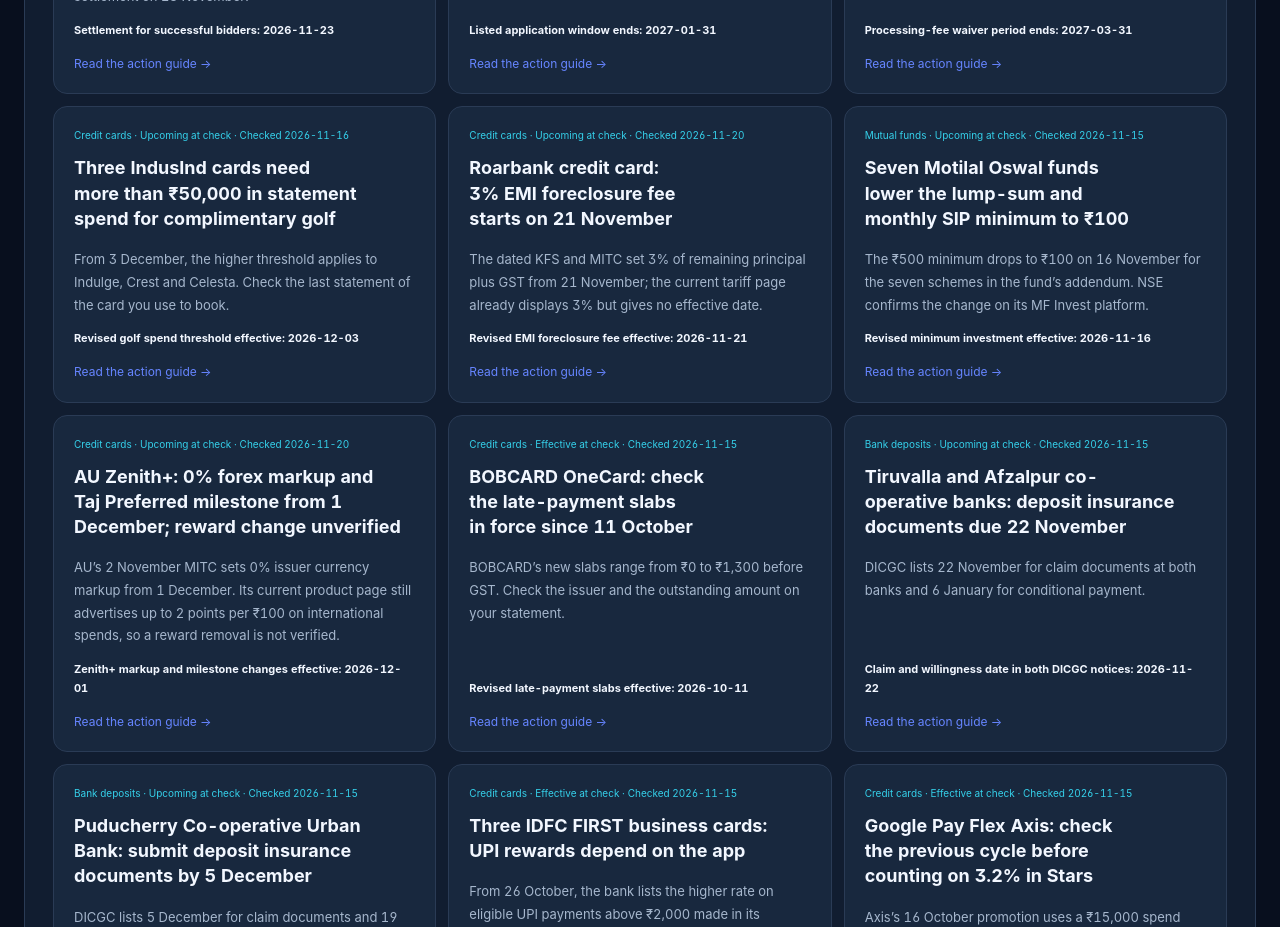
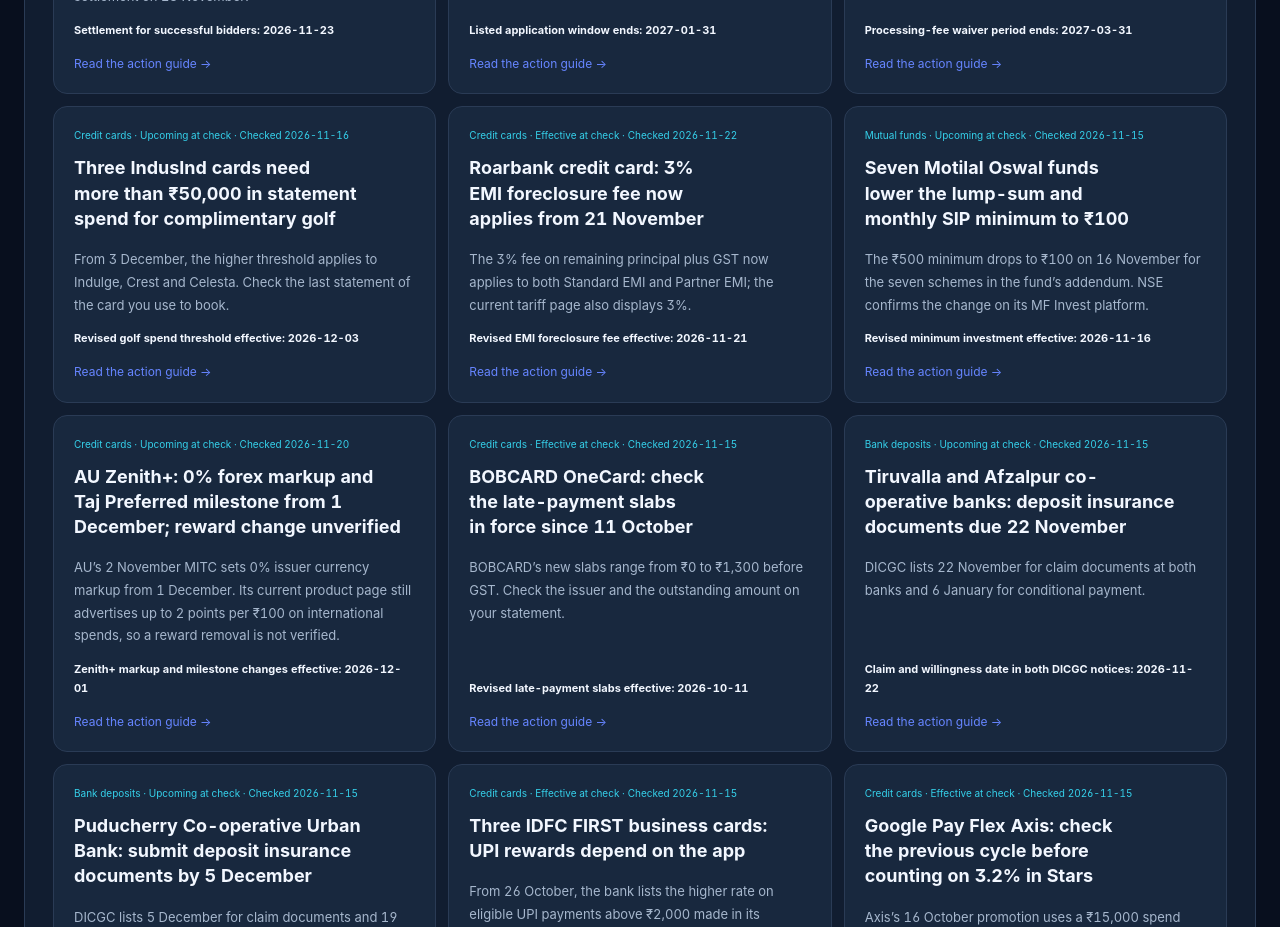
Before and after one commit to aqdas1820/credonomics-site, a Next.js app: page /research/watch in a window 1280 px wide. Shown: the part 3500-4427 px from the top of the page. Built offline with nearby package versions, Linux system fonts and the light colour scheme; no server answers.

Commit message:
Update Roarbank foreclosure fee to effective status

```diff
--- a/app/data/research-watch.ts
+++ b/app/data/research-watch.ts
@@ -641,30 +641,30 @@ export const researchWatch: WatchItem[] = [
   },
   {
     slug: 'roarbank-emi-foreclosure-fee-november-2026',
-    title: 'Roarbank credit card: 3% EMI foreclosure fee starts on 21 November',
-    summary: 'The dated KFS and MITC set 3% of remaining principal plus GST from 21 November; the current tariff page already displays 3% but gives no effective date.',
-    category: 'Credit cards', checkedAt: '2026-11-20', publishedAt: '2026-11-16', eventDate: '2026-11-21', dateLabel: 'Revised EMI foreclosure fee effective',
-    updateNote: '20 November: the current tariff page now displays 3%, not 2%. The September KFS and MITC still specify that 3% takes effect on 21 November for both Standard EMI and Partner EMI. No request-versus-processing transition rule is published.',
+    title: 'Roarbank credit card: 3% EMI foreclosure fee now applies from 21 November',
+    summary: 'The 3% fee on remaining principal plus GST now applies to both Standard EMI and Partner EMI; the current tariff page also displays 3%.',
+    category: 'Credit cards', checkedAt: '2026-11-22', publishedAt: '2026-11-16', eventDate: '2026-11-21', dateLabel: 'Revised EMI foreclosure fee effective',
+    updateNote: '22 November: the 21 November effective date has passed. The current tariff page displays 3%, consistent with the dated KFS and MITC for both Standard EMI and Partner EMI. The documents still do not say whether a request submitted before 21 November but processed afterwards uses the request date or processing date.',
     source: 'https://roar.unity.bank.in/doc/Key%20Fact%20Sheet%20Roarbank.pdf',
     sourceLabel: 'Unity Small Finance Bank: Roarbank credit card Key Fact Statement',
-    sourceLocation: 'Pages 3–4, standard EMI and Partner EMI foreclosure fee rows; both show the 21 November 2026 effective date',
+    sourceLocation: 'KFS page 3 and MITC pages 8, 21 and 30: standard EMI and Partner EMI rows separately show 3% of remaining principal from 21 November 2026, plus applicable GST.',
     additionalSources: [
       { url: 'https://roar.unity.bank.in/doc/MITC%20Credit%20card.pdf', label: 'Roarbank MITC: standard EMI early closure and Partner EMI foreclosure clauses, including the 21 November rate and no-partial-prepayment rule' },
-      { url: 'https://roar.unity.bank.in/en/tariffs', label: 'Current Roarbank tariff page: displays a 3% early-repayment/foreclosure fee but does not state its effective date' },
+      { url: 'https://roar.unity.bank.in/en/tariffs', label: 'Current Roarbank tariff page, checked 22 November: displays a 3% early-repayment/foreclosure fee' },
     ],
     audience: 'Unity Small Finance Bank Roarbank credit card holders considering early closure of a standard or Partner EMI plan.',
     facts: [
       'The September 2026 KFS and MITC show the earlier 2% fee and a separate 3% fee effective 21 November 2026 for both standard EMI and Partner EMI. The fee is calculated on principal outstanding at foreclosure; applicable GST is additional.',
       'The MITC says partial prepayments are not permitted for standard EMI or Partner EMI. Early closure requires payment of the remaining principal and the applicable foreclosure fee and tax.',
-      'As checked on 20 November, the current public tariff page displays 3% for early repayment/foreclosure but does not state when the revised rate starts. The dated KFS and MITC specify 21 November.',
+      'Checked 22 November, the current public tariff page displays 3% for early repayment/foreclosure, consistent with the dated KFS and MITC. The tariff page itself does not state the effective date; the dated documents specify 21 November.',
       'The documents do not say whether a request submitted before 21 November but processed on or after that date uses the request date or processing date.',
     ],
     actions: [
-      'If planning an early closure on or around 21 November, request a written payoff quote from Roarbank that itemizes remaining principal, foreclosure fee and GST.',
-      'Ask Roarbank to confirm which date controls if a request is submitted before 21 November but processed afterwards; do not infer the transition rule from the tariff page alone.',
-      'Compare the quoted early-closure amount with the remaining scheduled instalments before deciding.',
-    ],
-    limits: 'Checked 20 November 2026. The dated KFS and MITC set the 3% fee effective date as 21 November; a separate announcement date is not stated. The current tariff page already displays 3% but has no effective date. The issuer documents do not resolve request/processing cutoff treatment. No fee is calculated here for an individual account.',
+      'For an active Standard EMI or Partner EMI plan, if you are considering full early closure now, request a written payoff quote that itemizes remaining principal, the 3% foreclosure fee and GST.',
+      'If you submitted a foreclosure request before 21 November but it is still pending or was processed on or after that date, ask the bank in writing which date determines the fee; the issuer documents do not specify this transition.',
+      'Partial prepayments are not permitted under the MITC. Compare the full payoff amount with the remaining scheduled instalments before deciding.'
+    ],
+    limits: 'Checked 22 November 2026. The revised 3% fee became effective on 21 November 2026 for both Standard EMI and Partner EMI; a separate announcement date is not stated. The fee is calculated on remaining principal and applicable GST is additional. The current tariff page displays 3% but does not state the effective date. The issuer documents do not resolve how a request submitted before 21 November but processed afterwards is treated. Partial prepayments are not permitted. No fee is calculated here for an individual account.',
   },
   {
     slug: 'motilal-oswal-seven-schemes-100-monthly-sip-november-2026',
```
